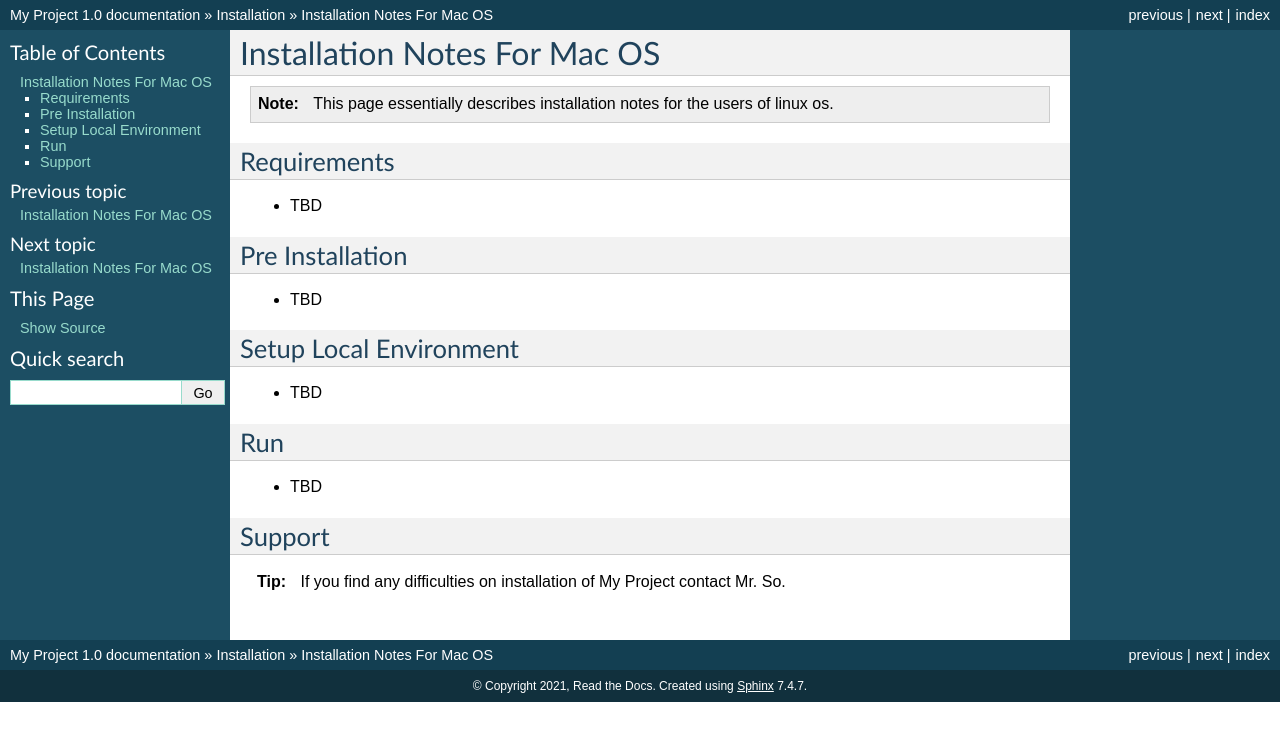
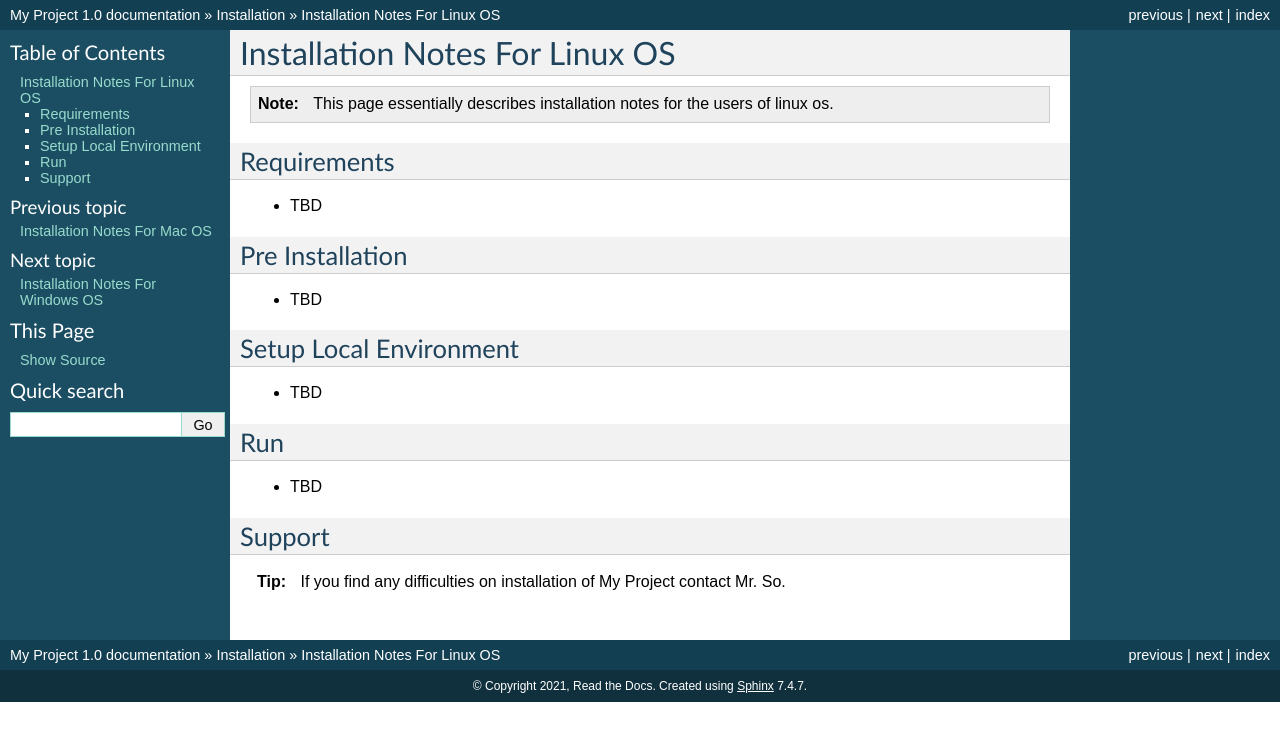
Before and after one commit to rajeshgavvala/custom-doc, a Sphinx documentation site: the page built from docs/installation/notes-linux.rst, in a window 1280 px wide. Shown: the top 741 px of the page. Built offline with Sphinx 7.4.7, drawn with Linux system fonts in a browser that asks for light colours; pages that are not in the unit, such as notebooks, are missing from menus.

Commit message:
add changes

```diff
--- a/docs/installation/notes-linux.rst
+++ b/docs/installation/notes-linux.rst
@@ -1,4 +1,4 @@
-Installation Notes For Mac OS
+Installation Notes For Linux OS
 =============================
 
 .. note:: This page essentially describes installation notes for the users of linux os.
--- a/docs/installation/notes-windows.rst
+++ b/docs/installation/notes-windows.rst
@@ -1,4 +1,4 @@
-Installation Notes For Mac OS
+Installation Notes For Windows OS
 =============================
 
 .. note:: This page essentially describes installation notes for the users of windows os.
```
